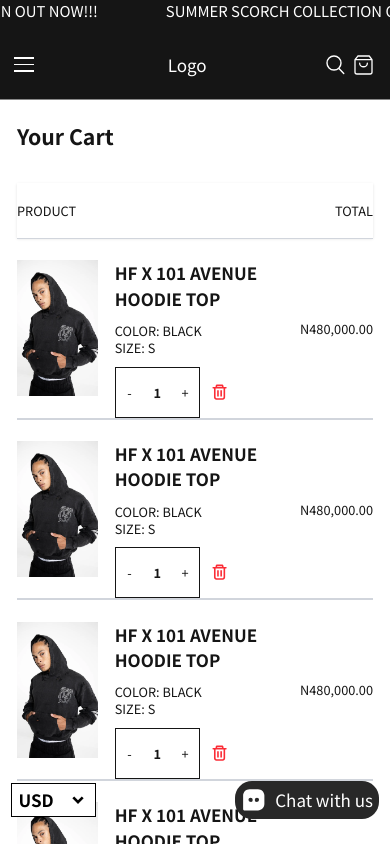
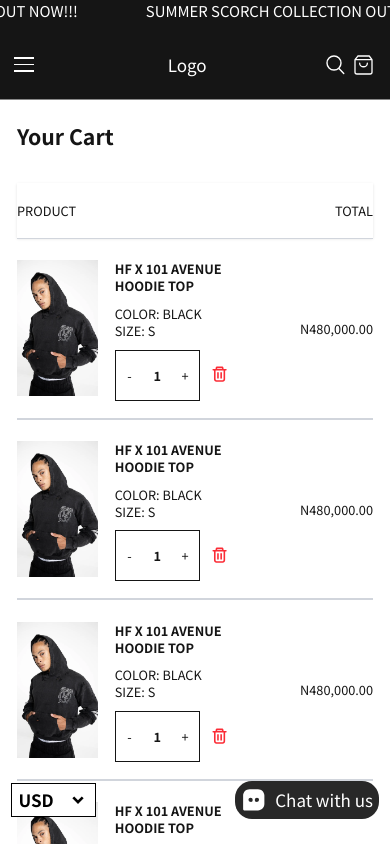
Before and after one commit to AOS-devs/boutique-site-react, a React (Vite) app: page /cart in a window 390 px wide. Shown: the top 844 px of the page. Built offline with nearby package versions, Linux system fonts and the light colour scheme.

Commit message:
Ensure responsiveness in md screens +CartPage.jsx -Adjust height to ensure responsiveness in md screens
+CartItem

+Cart.jsx

```diff
--- a/src/components/Cart.jsx
+++ b/src/components/Cart.jsx
@@ -6,9 +6,9 @@
   const addText = <textarea className="border w-full h-30 px-4 py-3" />;
 
   return (
-    <div className="w-full md:w-1/2 lg:w-1/2 lg:h-[106vh] lg:shadow-xs mr-0  flex flex-col">
+    <div className="w-full md:w-2/3 lg:w-1/2 lg:h-[106vh] lg:shadow-xs mr-0  flex flex-col">
       <h4 className="w-full h-7 text-xl font-bold mb-7.5">Your Cart</h4>
-      <div className="w-full h-[100vh] text-xs flex flex-col justify-between">
+      <div className="w-full md:h-[100vh] lg:h-[100vh] text-xs flex flex-col md:justify-between lg:justify-between">
         <div className="w-full py-4.5 flex shadow-sm">
           <div className="w-full h-full text-start flex-1 ">PRODUCT</div>
           <div className="w-2/10 h-full text-end ">TOTAL</div>
--- a/src/components/CartItem.jsx
+++ b/src/components/CartItem.jsx
@@ -19,7 +19,7 @@
                 />
               </figure>
               <div className="w-full h-full flex-1 flex flex-col gap-1">
-                <Link className="w-full text-base font-bold text-wrap">
+                <Link className="w-full text-xs font-bold text-wrap">
                   HF X 101 AVENUE HOODIE TOP
                 </Link>
                 <div className="my-1.5 flex flex-col">
--- a/src/pages/CartPage.jsx
+++ b/src/pages/CartPage.jsx
@@ -31,7 +31,7 @@
   return (
     <div className="w-full my-5 px-4 flex flex-col md:flex-row-reverse lg:flex-row-reverse lg:gap-8 txtColor">
       <Cart />
-      <div className="w-full md:w-5/8 lg:w-5/8 md:h-[85vh] lg:h-[106vh] md:overflow-y-scroll md:[scrollbar-width:none] lg:overflow-y-scroll lg:[scrollbar-width:none] text-lg py-12.5 flex flex-col ">
+      <div className="w-full md:w-5/8 md:h-[106vh] lg:w-5/8 md:h-[85vh] lg:h-[106vh] md:overflow-y-scroll md:[scrollbar-width:none] lg:overflow-y-scroll lg:[scrollbar-width:none] text-lg py-12.5 flex flex-col ">
         <div className="w-full mb-5 text-center ">
           <h2 className="w-full h-7.5 text-[26px] font-semibold mb-2.5 py-1 ">
             YOU MAY ALSO LIKE
```
